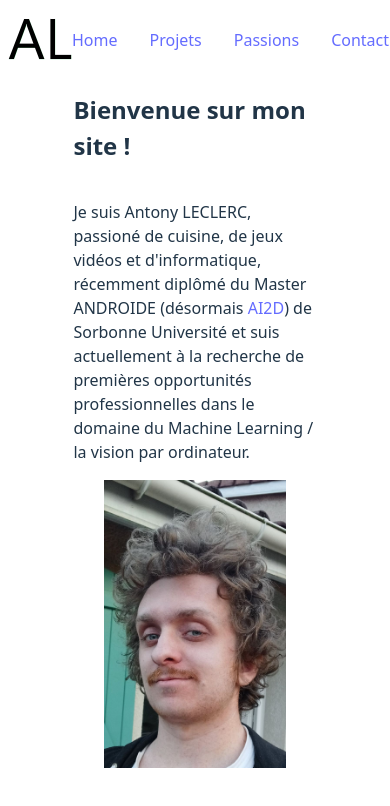
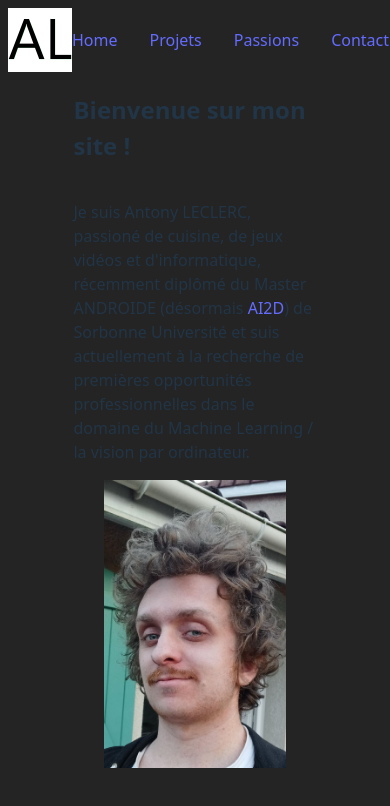
Before and after one commit to AntonyLeclerc/portfolio_website, a React (Vite) app: page / in a window 390 px wide. Shown: the top 806 px of the page. Built offline with nearby package versions, Linux system fonts and the light colour scheme.

Commit message:
background fix on smartphone

```diff
--- a/src/index.css
+++ b/src/index.css
@@ -49,7 +49,6 @@ button:focus-visible {
 @media (prefers-color-scheme: light) {
   :root {
     color: #213547;
-    background-color: #ffffff;
   }
   a:hover {
     color: #747bff;
```
